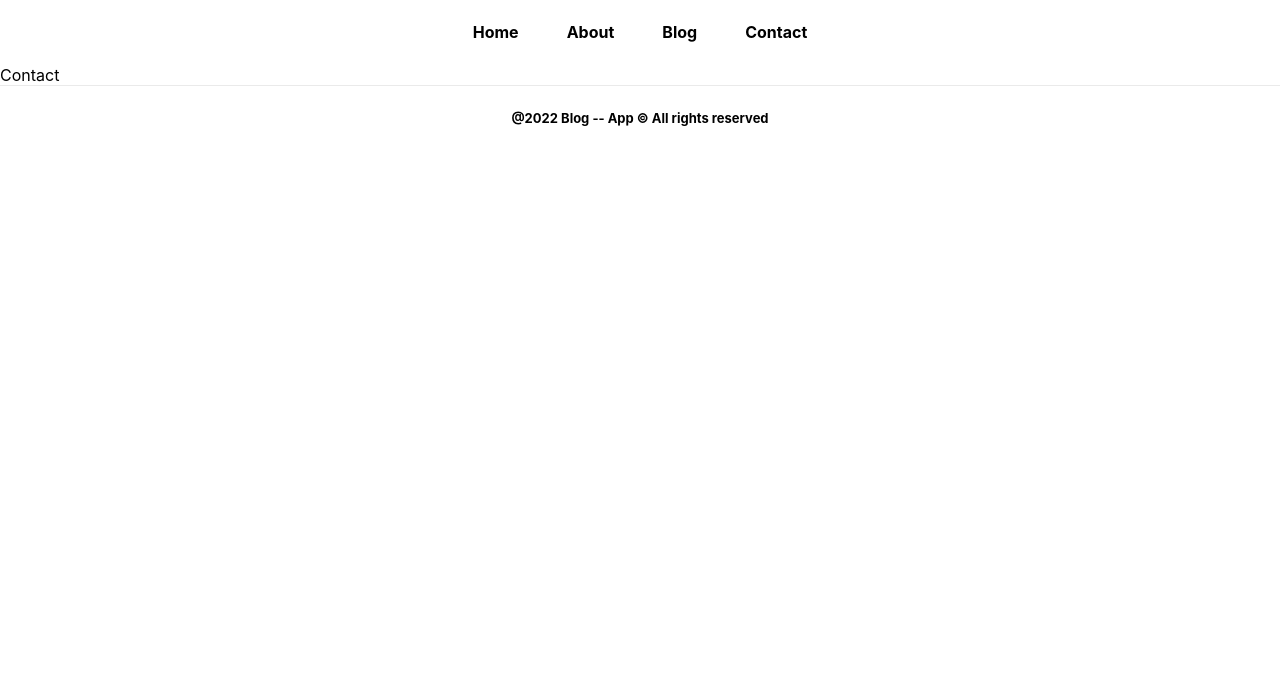
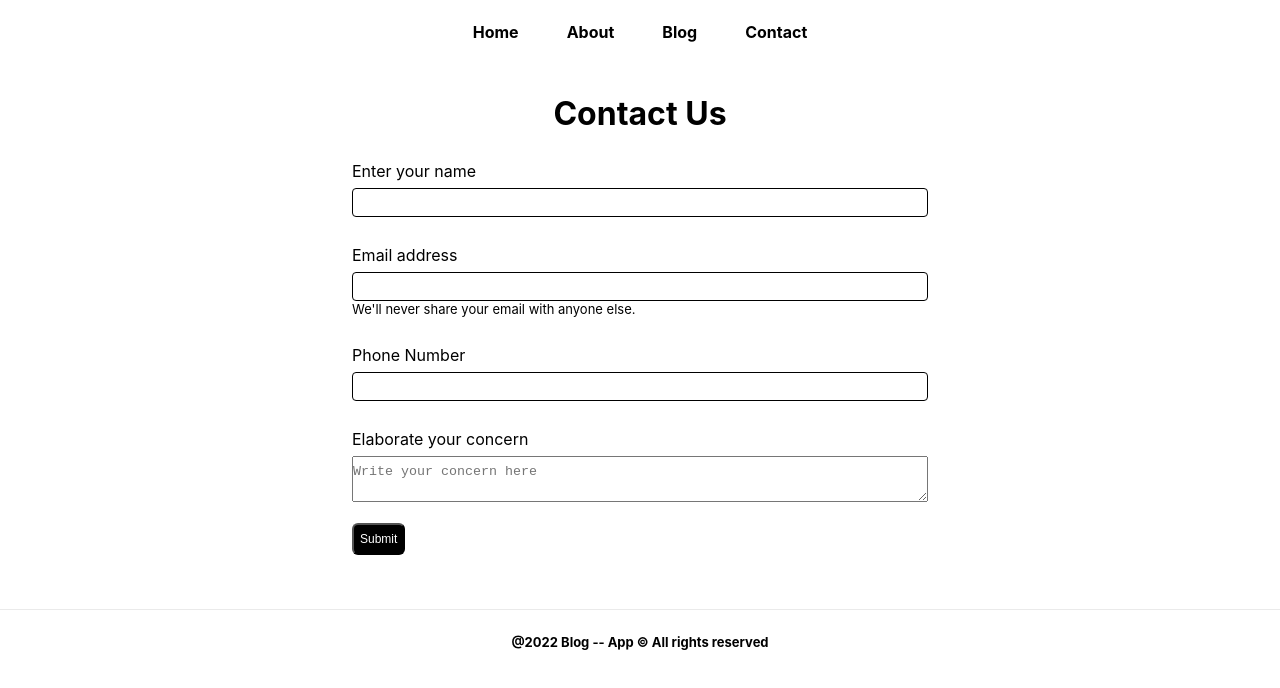
Before and after one commit to romanfarooq/blog-app-next-app, a Next.js app: page /contact in a window 1280 px wide. Shown: the top 688 px of the page. Built offline with nearby package versions, Linux system fonts and the light colour scheme.

Commit message:
added about and contact pages

```diff
--- /dev/null
+++ b/pages/api/contact.js
@@ -0,0 +1,23 @@
+import fs from 'fs';
+
+export default function handler(req, res) {
+  try {
+    if (req.method === 'POST') {
+
+      const { email, name, phone, message } = req.body;
+
+      if (!email || !email.includes('@') || !name || !phone || !message) {
+        return res.status(422).json({ message: 'Invalid input' });
+      }
+
+      fs.writeFileSync(`contactdata/${email}.json`, JSON.stringify({ email, name, phone, message }));
+
+      res.status(201).json({ message: 'Message received successfully' });
+
+    } else {
+      res.status(500).json({ message: 'Invalid request' });
+    }
+  } catch (error) {
+    res.status(500).json({ message: 'Internal Server Error' });
+  }
+}
--- a/pages/blog/[slug].js
+++ b/pages/blog/[slug].js
@@ -30,7 +30,7 @@ export async function getStaticPaths() {
   }));
   return {
     paths,
-    fallback: false,
+    fallback: true,
   };
 }
 
--- a/pages/contact/index.js
+++ b/pages/contact/index.js
@@ -1,8 +1,119 @@
+import { useState } from 'react';
+import styles from '../../styles/Contact.module.css';
+
 const Contact = () => {
+  const [name, setName] = useState('');
+  const [email, setEmail] = useState('');
+  const [phone, setPhone] = useState('');
+  const [message, setMessage] = useState('');
+
+  const handleSubmit = (e) => {
+    e.preventDefault();
+
+    const data = { phone, name, email, message };
+
+    fetch('http://localhost:3000/api/contact', {
+      method: 'POST',
+      headers: {
+        'Content-Type': 'application/json',
+      },
+      body: JSON.stringify(data),
+    })
+      .then((res) => res.json())
+      .then((data) => {
+        alert(data.message);
+        setName('');
+        setEmail('');
+        setPhone('');
+        setMessage('');
+      })
+      .catch((err) => {
+        console.log(err);
+      });
+  };
+
+  const handleChange = (e) => {
+    if (e.target.name == 'phone') {
+      setPhone(e.target.value);
+    } else if (e.target.name == 'email') {
+      setEmail(e.target.value);
+    } else if (e.target.name == 'message') {
+      setMessage(e.target.value);
+    } else if (e.target.name == 'name') {
+      setName(e.target.value);
+    }
+  };
+
   return (
-    <>
-      <div>Contact</div>
-    </>
+    <div className={styles.container}>
+      <h1 className={styles.center}>Contact Us</h1>
+      <form className={styles.main} onSubmit={handleSubmit}>
+        <div className={styles.mb3}>
+          <label htmlFor="name" className={styles.formlabel}>
+            Enter your name
+          </label>
+          <input
+            className={styles.input}
+            type="text"
+            value={name}
+            onChange={handleChange}
+            id="name"
+            name="name"
+            aria-describedby="emailHelp"
+            required
+          />
+        </div>
+        <div className={styles.mb3}>
+          <label htmlFor="email" className={styles.formlabel}>
+            Email address
+          </label>
+          <input
+            className={styles.input}
+            type="email"
+            value={email}
+            onChange={handleChange}
+            name="email"
+            id="email"
+            aria-describedby="emailHelp"
+            required
+          />
+          <div id="emailHelp" className={styles.formText}>
+            We'll never share your email with anyone else.
+          </div>
+        </div>
+        <div className={styles.mb3}>
+          <label htmlFor="phone" className={styles.formlabel}>
+            Phone Number
+          </label>
+          <input
+            className={styles.input}
+            type="phone"
+            value={phone}
+            onChange={handleChange}
+            name="phone"
+            id="phone"
+            required
+          />
+        </div>
+        <div className={styles.mb3}>
+          <label htmlFor="message" className={styles.formlabel}>
+            Elaborate your concern
+          </label>
+          <textarea
+            className={styles.formlabel}
+            value={message}
+            onChange={handleChange}
+            placeholder="Write your concern here"
+            name="message"
+            id="message"
+            required
+          />
+        </div>
+        <button className={styles.btn} type="submit">
+          Submit
+        </button>
+      </form>
+    </div>
   );
 };
 
--- /dev/null
+++ b/styles/About.module.css
@@ -0,0 +1,15 @@
+.container {
+  margin: 45px auto;
+  max-width: 45vw;
+}
+
+.center {
+  text-align: center;
+}
+
+@media only screen and (max-width: 800px) {
+  .container {
+    margin: 40px auto;
+    max-width: 90vw;
+  }
+}
--- /dev/null
+++ b/styles/Contact.module.css
@@ -0,0 +1,52 @@
+.container {
+  margin: 45px auto;
+  max-width: 45vw;
+}
+
+.center {
+  text-align: center;
+}
+
+.formText {
+  font-size: small;
+}
+
+.mb3 {
+  margin-bottom: 21px;
+  display: flex;
+  flex-direction: column;
+}
+
+.input {
+  padding: 3px;
+  font-size: 18px;
+  border-radius: 4px;
+  border: 1px solid black;
+}
+
+.formlabel {
+  padding: 7px 0;
+}
+
+.formtext {
+  font-size: 11px;
+  color: grey;
+  padding: 5px 4px;
+}
+
+.btn {
+  color: white;
+  background: black;
+  padding: 7px 6px;
+  cursor: pointer;
+  border-radius: 6px;
+  font-size: 12px;
+  margin-bottom: 9px;
+}
+
+@media only screen and (max-width: 800px) {
+  .container{
+      max-width: 88vw;
+      margin: auto;
+  }
+}
```
Also changed, not shown: pages/about/index.js (+43 -3 lines), pages/index.js (+7 -4 lines), styles/Home.module.css (+25 -85 lines), 1 other file (tests, documents, lock files or other folders).
